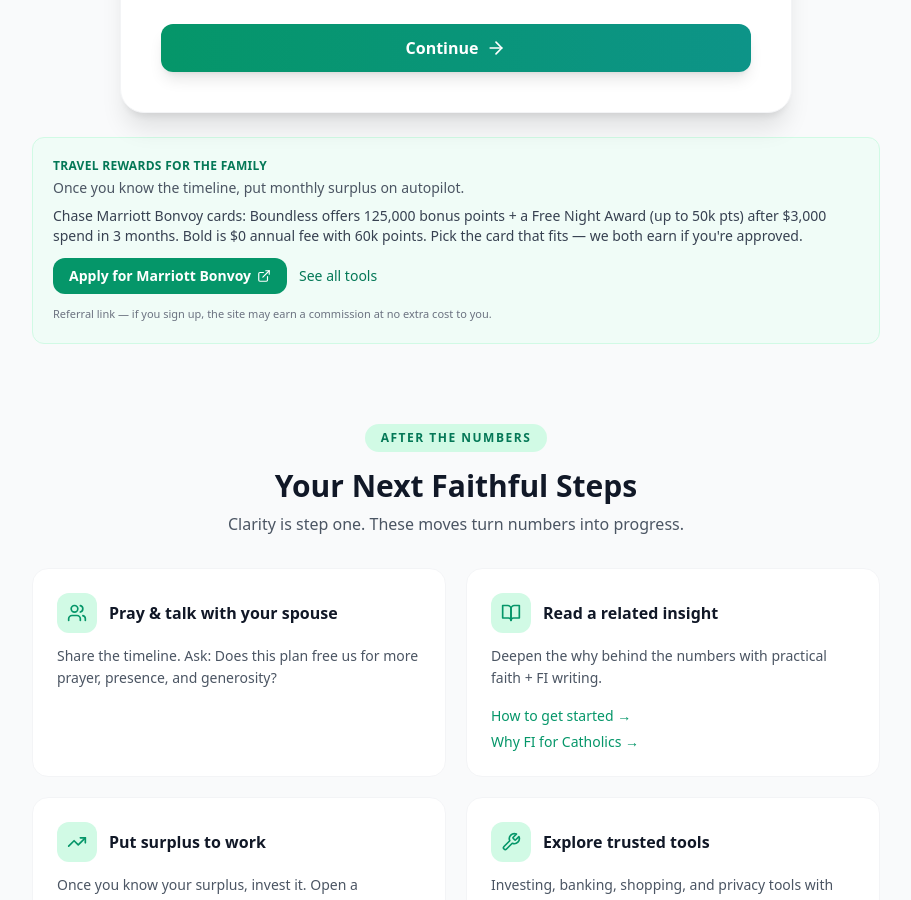
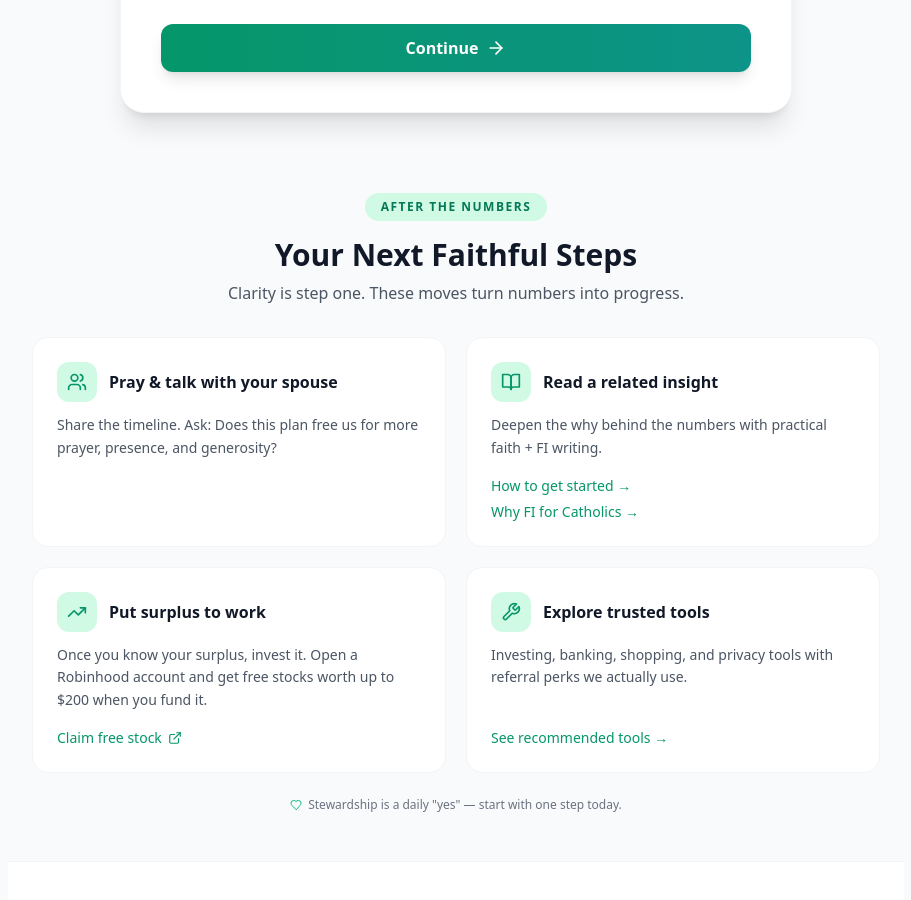
Before and after one commit to daughterpop/super-fi-calc, a React (Vite) app: page /calculators in a window 1280 px wide. Shown: the part 2180-3080 px from the top of the page, without its empty margins (184-1095 px from the left). Built offline with nearby package versions, Linux system fonts and the light colour scheme.

Commit message:
Daily site improvement: Skip SoftSellNudge under FI calculator results to reduce stacked CTAs – August 11, 2026

```diff
--- a/src/pages/Calculators.jsx
+++ b/src/pages/Calculators.jsx
@@ -70,7 +70,7 @@ const NUDGE_BY_ID = {
   bonus: { pool: 'household', slot: 6, hint: 'Compare live card and portal offers on the Tools page.' },
 };
 
-const HAS_INTERNAL_NUDGE = new Set(['debt', 'refi', 'tithe', 'emergency', 'compound', 'rentbuy', 'match']);
+const HAS_INTERNAL_NUDGE = new Set(['fi', 'debt', 'refi', 'tithe', 'emergency', 'compound', 'rentbuy', 'match']);
 
 export default function Calculators() {
   const [searchParams, setSearchParams] = useSearchParams();
```
